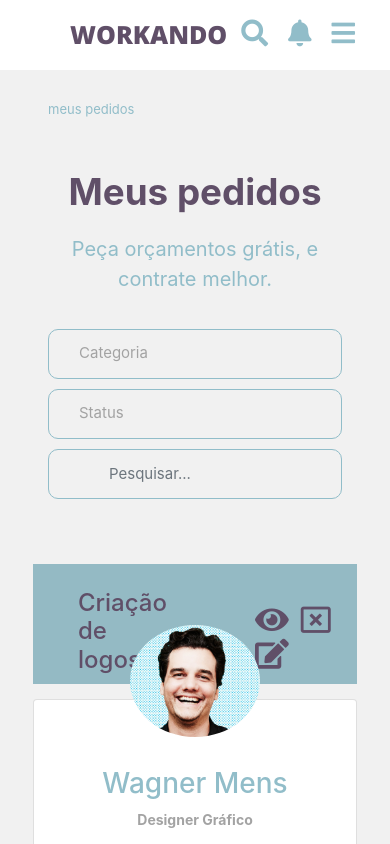
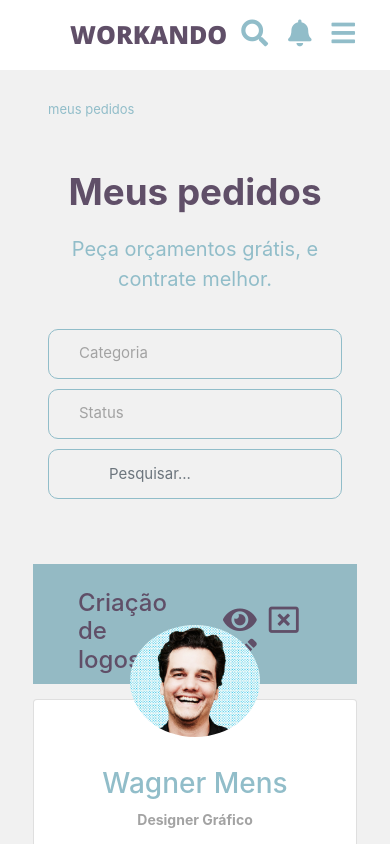
Before and after one commit to rminossi/workando-reactjs, a React (Create React App) app: page / in a window 390 px wide. Shown: the top 844 px of the page. Built offline with nearby package versions, Linux system fonts and the light colour scheme.

Commit message:
Atualizando responsividade

```diff
--- a/src/components/pages/Pedidos.jsx
+++ b/src/components/pages/Pedidos.jsx
@@ -26,7 +26,7 @@
             <p className="d-md-block d-none">Publicado há {this.props.tempo}</p>
             <p className='status-projeto d-md-block d-none'><span>Status</span>{this.props.status}</p>
           </div>
-          <div className="col-4 col-md-3 acoes-projeto ml-md-3 d-inline pl-0 ml-auto">
+          <div className="col-4 col-md-3 acoes-projeto ml-3 d-inline pl-0 ml-md-auto">
             <button onClick={this.exibePropostas}><i className="fa fa-eye"></i></button>
             <button><i class="far fa-window-close"></i></button>
             <button><i class="fas fa-edit"></i></button>
```
